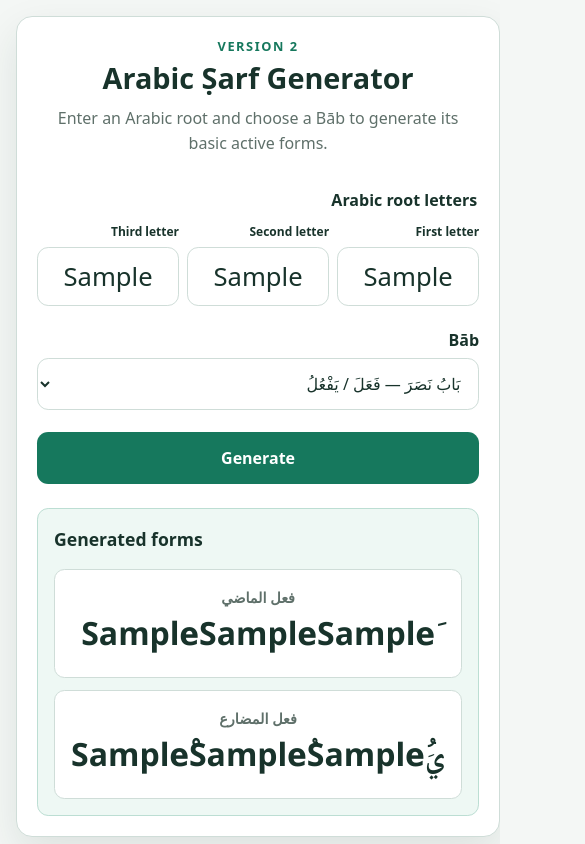
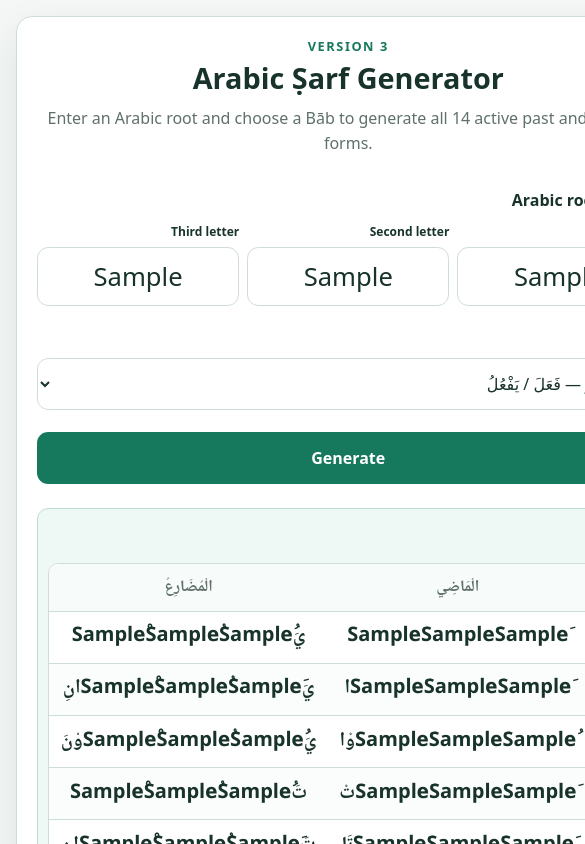
Before and after one commit to shahbaaz42/SarfMatrix, a plain HTML site: page index.html in a window 390 px wide. Both pictures are taken after typing "Sample", "Sample", "Sample" into the empty fields and a click on the button "Generate". Shown: the top 844 px of the page, 585 px wide, since content can reach past the window. Drawn offline with Linux system fonts and the light colour scheme.

Commit message:
Implement Version 3 fourteen-form conjugation

```diff
--- a/index.html
+++ b/index.html
@@ -9,9 +9,9 @@
   <body>
     <main class="app">
       <header class="app__header">
-        <p class="eyebrow">Version 2</p>
+        <p class="eyebrow">Version 3</p>
         <h1>Arabic Ṣarf Generator</h1>
-        <p>Enter an Arabic root and choose a Bāb to generate its basic active forms.</p>
+        <p>Enter an Arabic root and choose a Bāb to generate all 14 active past and present forms.</p>
       </header>
 
       <!-- The form is right-to-left so Arabic is entered and read naturally. -->
@@ -49,7 +49,7 @@
         <button type="submit">Generate</button>
       </form>
 
-      <!-- JavaScript adds the generated active forms here after submission. -->
+      <!-- JavaScript adds the 14 generated active past and present forms here. -->
       <section id="results" class="results" aria-live="polite" aria-atomic="true"></section>
     </main>
 
--- a/script.js
+++ b/script.js
@@ -1,110 +1,116 @@
-// These reusable marks correspond to the harakāt helper cells in the workbook.
+// These reusable marks and letters mirror the helper cells in the workbook.
 const HARAKAT = Object.freeze({
   FATHA: "َ",
   DAMMA: "ُ",
   KASRA: "ِ",
   SUKUN: "ْ",
+  SHADDA: "ّ",
 });
 
-// The two vowels used in Version 2 come directly from the workbook's Q1:U7 table.
+const LETTERS = Object.freeze({
+  ALIF: "ا",
+  WAW: "و",
+  TA: "ت",
+  NUN: "ن",
+  MIM: "م",
+  YA: "ي",
+  HAMZA: "أ",
+});
+
+// The Bāb-dependent vowels are transcribed from the workbook's hidden Q1:U7 table.
 const BAB_CONFIG = Object.freeze({
-  "فَتَحَ-يَفْتَحُ": Object.freeze({
-    pastMiddleVowel: HARAKAT.FATHA,
-    presentMiddleVowel: HARAKAT.FATHA,
-  }),
-  "ضَرَبَ-يَضْرِبُ": Object.freeze({
-    pastMiddleVowel: HARAKAT.FATHA,
-    presentMiddleVowel: HARAKAT.KASRA,
-  }),
-  "نَصَرَ-يَنْصُرُ": Object.freeze({
-    pastMiddleVowel: HARAKAT.FATHA,
-    presentMiddleVowel: HARAKAT.DAMMA,
-  }),
-  "سَمِعَ-يَسْمَعُ": Object.freeze({
-    pastMiddleVowel: HARAKAT.KASRA,
-    presentMiddleVowel: HARAKAT.FATHA,
-  }),
-  "كَرُمَ-يَكْرُمُ": Object.freeze({
-    pastMiddleVowel: HARAKAT.DAMMA,
-    presentMiddleVowel: HARAKAT.DAMMA,
-  }),
-  "حَسِبَ-يَحْسِبُ": Object.freeze({
-    pastMiddleVowel: HARAKAT.KASRA,
-    presentMiddleVowel: HARAKAT.KASRA,
-  }),
+  "فَتَحَ-يَفْتَحُ": Object.freeze({ pastMiddleVowel: HARAKAT.FATHA, presentMiddleVowel: HARAKAT.FATHA }),
+  "ضَرَبَ-يَضْرِبُ": Object.freeze({ pastMiddleVowel: HARAKAT.FATHA, presentMiddleVowel: HARAKAT.KASRA }),
+  "نَصَرَ-يَنْصُرُ": Object.freeze({ pastMiddleVowel: HARAKAT.FATHA, presentMiddleVowel: HARAKAT.DAMMA }),
+  "سَمِعَ-يَسْمَعُ": Object.freeze({ pastMiddleVowel: HARAKAT.KASRA, presentMiddleVowel: HARAKAT.FATHA }),
+  "كَرُمَ-يَكْرُمُ": Object.freeze({ pastMiddleVowel: HARAKAT.DAMMA, presentMiddleVowel: HARAKAT.DAMMA }),
+  "حَسِبَ-يَحْسِبُ": Object.freeze({ pastMiddleVowel: HARAKAT.KASRA, presentMiddleVowel: HARAKAT.KASRA }),
 });
+
+const { FATHA, DAMMA, KASRA, SUKUN, SHADDA } = HARAKAT;
+const { ALIF, WAW, TA, NUN, MIM, YA, HAMZA } = LETTERS;
+
+// One ordered configuration drives both columns. Endings are literal workbook
+// concatenations, including its explicit sukūn on long wāw and yāʾ.
+const SIGHAS = Object.freeze([
+  { id: "3ms", pronoun: "هُوَ", person: 3, gender: "masculine", number: "singular", presentPrefix: YA, pastEnding: FATHA, presentEnding: DAMMA },
+  { id: "3md", pronoun: "هُمَا", person: 3, gender: "masculine", number: "dual", presentPrefix: YA, pastEnding: FATHA + ALIF, presentEnding: FATHA + ALIF + NUN + KASRA },
+  { id: "3mp", pronoun: "هُمْ", person: 3, gender: "masculine", number: "plural", presentPrefix: YA, pastEnding: DAMMA + WAW + SUKUN + ALIF, presentEnding: DAMMA + WAW + SUKUN + NUN + FATHA },
+  { id: "3fs", pronoun: "هِيَ", person: 3, gender: "feminine", number: "singular", presentPrefix: TA, pastEnding: FATHA + TA + SUKUN, presentEnding: DAMMA },
+  { id: "3fd", pronoun: "هُمَا", person: 3, gender: "feminine", number: "dual", presentPrefix: TA, pastEnding: FATHA + TA + FATHA + ALIF, presentEnding: FATHA + ALIF + NUN + KASRA },
+  { id: "3fp", pronoun: "هُنَّ", person: 3, gender: "feminine", number: "plural", presentPrefix: YA, pastEnding: SUKUN + NUN + FATHA, presentEnding: SUKUN + NUN + FATHA },
+  { id: "2ms", pronoun: "أَنْتَ", person: 2, gender: "masculine", number: "singular", presentPrefix: TA, pastEnding: SUKUN + TA + FATHA, presentEnding: DAMMA },
+  { id: "2md", pronoun: "أَنْتُمَا", person: 2, gender: "masculine", number: "dual", presentPrefix: TA, pastEnding: SUKUN + TA + DAMMA + MIM + FATHA + ALIF, presentEnding: FATHA + ALIF + NUN + KASRA },
+  { id: "2mp", pronoun: "أَنْتُمْ", person: 2, gender: "masculine", number: "plural", presentPrefix: TA, pastEnding: SUKUN + TA + DAMMA + MIM + SUKUN, presentEnding: DAMMA + WAW + SUKUN + NUN + FATHA },
+  { id: "2fs", pronoun: "أَنْتِ", person: 2, gender: "feminine", number: "singular", presentPrefix: TA, pastEnding: SUKUN + TA + KASRA, presentEnding: KASRA + YA + SUKUN + NUN + FATHA },
+  { id: "2fd", pronoun: "أَنْتُمَا", person: 2, gender: "feminine", number: "dual", presentPrefix: TA, pastEnding: SUKUN + TA + DAMMA + MIM + FATHA + ALIF, presentEnding: FATHA + ALIF + NUN + KASRA },
+  { id: "2fp", pronoun: "أَنْتُنَّ", person: 2, gender: "feminine", number: "plural", presentPrefix: TA, pastEnding: SUKUN + TA + DAMMA + NUN + SHADDA + FATHA, presentEnding: SUKUN + NUN + FATHA },
+  { id: "1s", pronoun: "أَنَا", person: 1, gender: "common", number: "singular", presentPrefix: HAMZA, pastEnding: SUKUN + TA + DAMMA, presentEnding: DAMMA },
+  { id: "1p", pronoun: "نَحْنُ", person: 1, gender: "common", number: "plural", presentPrefix: NUN, pastEnding: SUKUN + NUN + FATHA + ALIF, presentEnding: DAMMA },
+].map(Object.freeze));
 
 function getBabConfig(bab) {
   const config = BAB_CONFIG[bab];
-
-  if (!config) {
-    throw new Error(`Unknown Bāb: ${bab}`);
-  }
-
+  if (!config) throw new Error(`Unknown Bāb: ${bab}`);
   return config;
 }
 
-function buildActivePast([first, second, third], config) {
-  return `${first}${HARAKAT.FATHA}${second}${config.pastMiddleVowel}${third}${HARAKAT.FATHA}`;
+function buildActivePast([first, second, third], config, sighah = SIGHAS[0]) {
+  return `${first}${FATHA}${second}${config.pastMiddleVowel}${third}${sighah.pastEnding}`;
 }
 
-function buildActivePresent([first, second, third], config) {
-  return `ي${HARAKAT.FATHA}${first}${HARAKAT.SUKUN}${second}${config.presentMiddleVowel}${third}${HARAKAT.DAMMA}`;
+function buildActivePresent([first, second, third], config, sighah = SIGHAS[0]) {
+  return `${sighah.presentPrefix}${FATHA}${first}${SUKUN}${second}${config.presentMiddleVowel}${third}${sighah.presentEnding}`;
+}
+
+function generateActiveForms(root, bab) {
+  const config = getBabConfig(bab);
+  return SIGHAS.map((sighah) => ({
+    ...sighah,
+    past: buildActivePast(root, config, sighah),
+    present: buildActivePresent(root, config, sighah),
+  }));
 }
 
 if (typeof document !== "undefined") {
   const form = document.querySelector("#sarf-form");
-  const rootInputs = [
-    document.querySelector("#root-one"),
-    document.querySelector("#root-two"),
-    document.querySelector("#root-three"),
-  ];
+  const rootInputs = ["#root-one", "#root-two", "#root-three"].map((selector) => document.querySelector(selector));
   const babSelect = document.querySelector("#bab");
   const results = document.querySelector("#results");
 
   form.addEventListener("submit", (event) => {
     event.preventDefault();
-
     const root = rootInputs.map((input) => input.value.trim());
-    const config = getBabConfig(babSelect.value);
-    const forms = [
-      ["فعل الماضي", buildActivePast(root, config)],
-      ["فعل المضارع", buildActivePresent(root, config)],
-    ];
+    const forms = generateActiveForms(root, babSelect.value);
+    const rows = forms.map(({ pronoun, past, present }) => {
+      const row = document.createElement("tr");
+      for (const value of [pronoun, past, present]) {
+        const cell = document.createElement("td");
+        cell.lang = "ar";
+        cell.dir = "rtl";
+        cell.textContent = value;
+        row.append(cell);
+      }
+      return row;
+    });
 
     const heading = document.createElement("h2");
-    heading.textContent = "Generated forms";
-
-    const formCards = forms.map(([label, value]) => {
-      const card = document.createElement("article");
-      card.className = "form-result";
-      card.dir = "rtl";
-
-      const formLabel = document.createElement("h3");
-      formLabel.textContent = label;
-
-      const generatedForm = document.createElement("p");
-      generatedForm.lang = "ar";
-      generatedForm.textContent = value;
-
-      card.append(formLabel, generatedForm);
-      return card;
-    });
-
-    const formGrid = document.createElement("div");
-    formGrid.className = "form-results";
-    formGrid.append(...formCards);
-
-    results.replaceChildren(heading, formGrid);
+    heading.textContent = "التَّصْرِيفُ";
+    heading.lang = "ar";
+    heading.dir = "rtl";
+    const tableWrap = document.createElement("div");
+    tableWrap.className = "table-wrap";
+    const table = document.createElement("table");
+    table.dir = "rtl";
+    table.innerHTML = "<thead><tr><th scope=\"col\">الضَّمِيرُ</th><th scope=\"col\">الْمَاضِي</th><th scope=\"col\">الْمُضَارِعُ</th></tr></thead>";
+    const body = document.createElement("tbody");
+    body.append(...rows);
+    table.append(body);
+    tableWrap.append(table);
+    results.replaceChildren(heading, tableWrap);
   });
 }
 
 if (typeof module !== "undefined") {
-  module.exports = {
-    BAB_CONFIG,
-    HARAKAT,
-    buildActivePast,
-    buildActivePresent,
-    getBabConfig,
-  };
+  module.exports = { BAB_CONFIG, HARAKAT, LETTERS, SIGHAS, buildActivePast, buildActivePresent, generateActiveForms, getBabConfig };
 }
--- a/style.css
+++ b/style.css
@@ -27,7 +27,7 @@
 }
 
 .app {
-  width: min(100%, 42rem);
+  width: min(100%, 54rem);
   padding: clamp(1.25rem, 4vw, 2.5rem);
   background: var(--surface);
   border: 1px solid var(--border);
@@ -167,32 +167,47 @@
   font-size: 1.1rem;
 }
 
-.form-results {
-  display: grid;
-  grid-template-columns: repeat(2, minmax(0, 1fr));
-  gap: 0.75rem;
-}
-
-.form-result {
-  padding: 1rem;
-  text-align: center;
-  background: var(--surface);
+.table-wrap {
+  width: 100%;
+  overflow-x: auto;
   border: 1px solid var(--border);
   border-radius: 0.65rem;
 }
 
-.form-result h3 {
-  margin: 0 0 0.35rem;
-  color: var(--muted);
-  font-size: 0.9rem;
+table {
+  width: 100%;
+  min-width: 30rem;
+  border-collapse: collapse;
+  text-align: center;
+  background: var(--surface);
+  font-family: "Noto Naskh Arabic", "Segoe UI", Tahoma, sans-serif;
 }
 
-.form-result p {
-  margin: 0;
-  font-family: "Noto Naskh Arabic", "Segoe UI", Tahoma, sans-serif;
-  font-size: clamp(2rem, 8vw, 3rem);
+th,
+td {
+  padding: 0.7rem 0.85rem;
+  border-bottom: 1px solid var(--border);
+  white-space: nowrap;
+}
+
+th {
+  color: var(--muted);
+  background: #f7fbf9;
+  font-size: 1rem;
+}
+
+td {
+  font-size: clamp(1.25rem, 4vw, 1.65rem);
   font-weight: 700;
-  line-height: 1.4;
+  line-height: 1.6;
+}
+
+tbody tr:last-child td {
+  border-bottom: 0;
+}
+
+tbody tr:nth-child(even) {
+  background: #fbfdfc;
 }
 
 @media (max-width: 32rem) {
@@ -212,7 +227,12 @@
     font-size: 0.75rem;
   }
 
-  .form-results {
-    grid-template-columns: 1fr;
+  .results:not(:empty) {
+    padding: 0.65rem;
+  }
+
+  th,
+  td {
+    padding: 0.6rem;
   }
 }
```
Also changed, not shown: test.js (added, +38 -0 lines), README.md.
